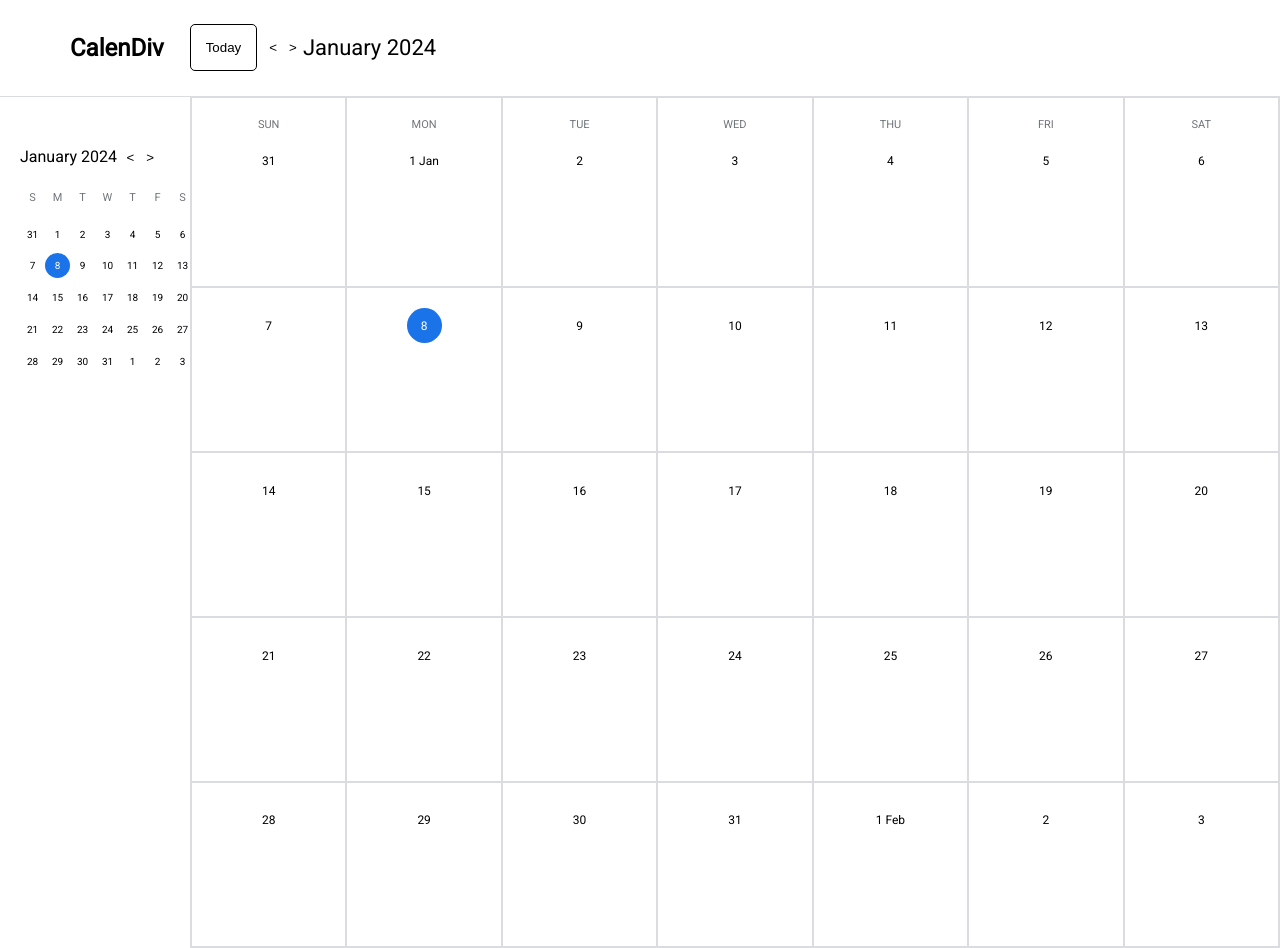
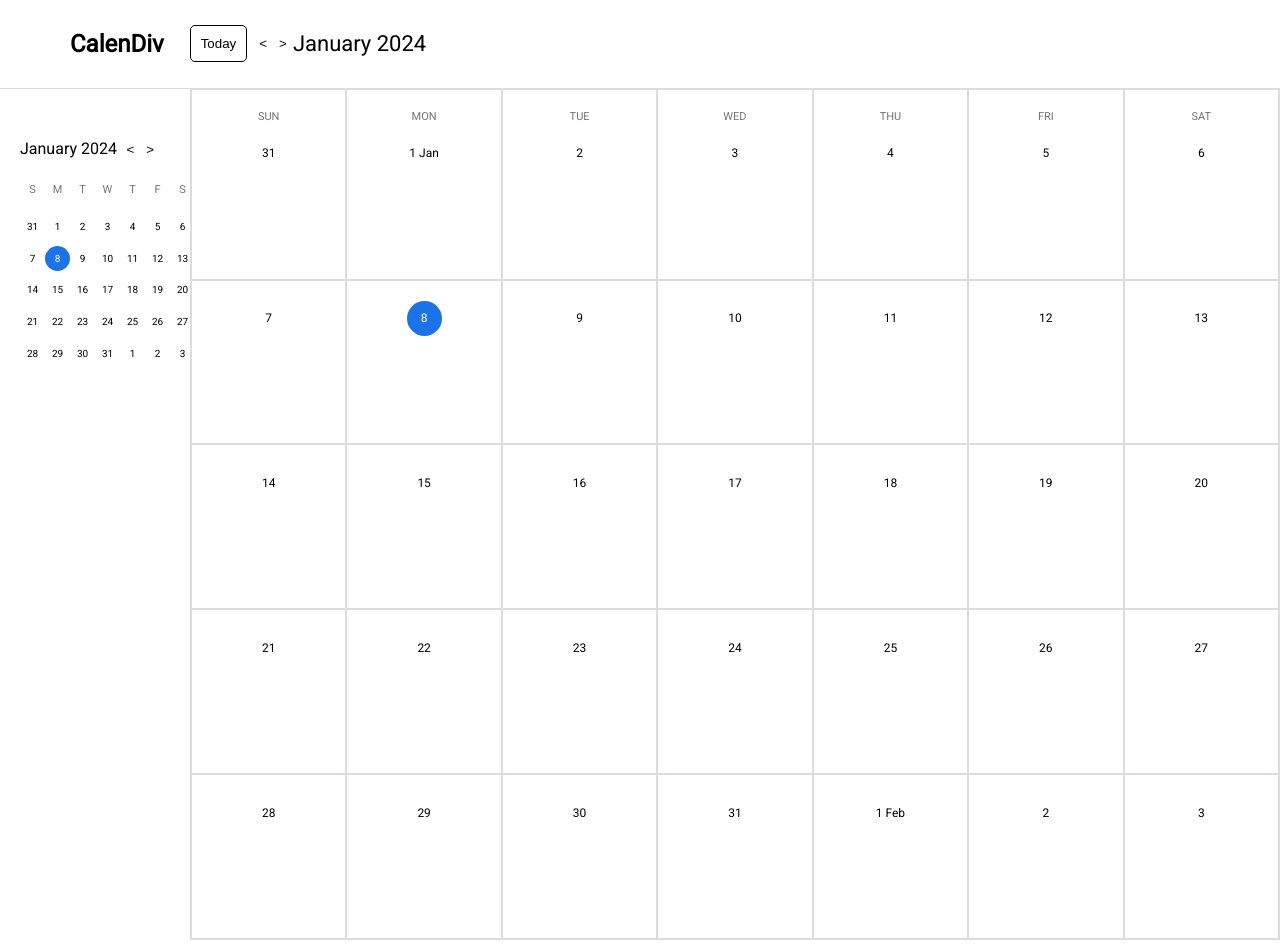
Before and after one commit to h-zahar/calendiv-react, a React (Vite) app: page / in a window 1280 px wide. Built offline with nearby package versions, Linux system fonts and the light colour scheme.

Commit message:
Fixed Margin

```diff
--- a/src/components/Header.tsx
+++ b/src/components/Header.tsx
@@ -34,7 +34,7 @@ const Header = ({
           >
             <p
               style={{
-                padding: "15px",
+                padding: "10px",
                 border: "1px solid black",
                 borderRadius: "5px",
               }}
```
